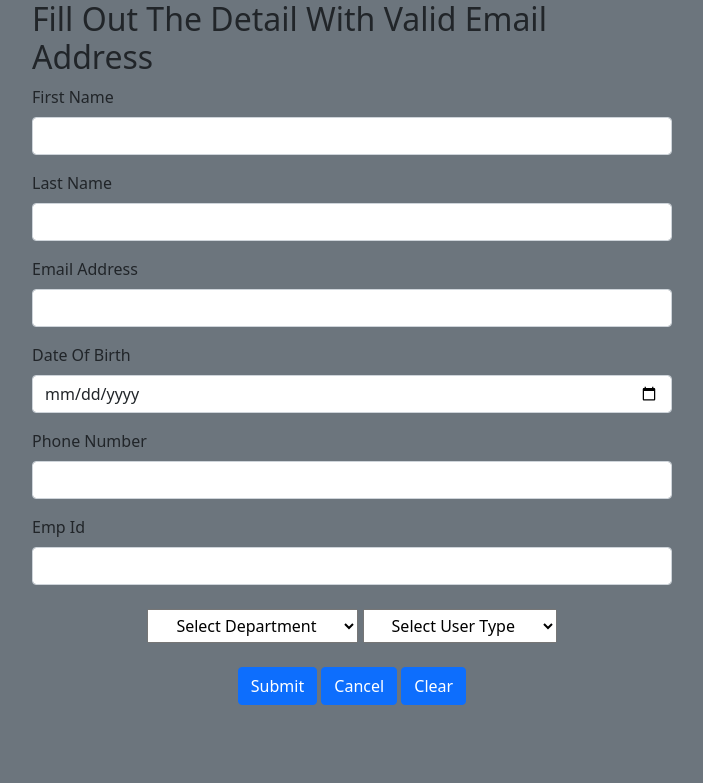
After one commit to AzharUddinSheikh/ElmsSystem, a PHP site: page /elms/src/addEmp.php in a window 1280 px wide. The commit adds this page. Shown: the top 783 px of the page, without its empty margins (288-991 px from the left). Run offline with PHP 8.4, Linux system fonts and the light colour scheme; the visitor is signed in with stand-in values (Sample User, id 1).

Commit message:
Functionality added
1) employee registration by admin 2) sending email for verification
3) created button for adding employee and department name to database
4) created thankyou page which automatically redirect to admin page

```diff
--- a/src/_db.php
+++ b/src/_db.php
@@ -17,18 +17,59 @@ class Database{
 
 }
 
+class Department{
+
+    private $table_name = "departments";
+    private $dept_name;
+    private $conn;
+
+    private function __construct($dept_name, $db) {
+        $this->dept_name = $dept_name;
+        $this->conn = $db;
+    }
+
+    public function check_dept() {
+        $existsql = "SELECT * FROM $this->table_name Where name = '$this->dept_name'";
+
+        $result = mysqli_query($this->conn, $existsql);
+
+        $rows = mysqli_num_rows($result);
+
+        if ($rows >0) {
+
+          return true;
+
+        } else {
+
+          return false;
+
+        }
+    }
+
+    public function create(){
+
+        $query = "INSERT INTO  $this->table_name (id, name, added_on) VALUES (?, ?, ?)";
+
+        $stmt = $this->conn->prepare($query);
+
+        $stmt->bind_param('iss',3 , $this->dept_name, date("Y-m-d h:i:s"));
+
+        $stmt->execute();
+
+        header("location:admin.php");
+
+    }
+}
+
 class Login{
 
     private $conn;
     private $table_name = "users";
-    public $email;
 
-    // constructor
     public function __construct($db){
         $this->conn = $db;
     }
 
-    // method for checking valid password
     public function valid_pass($form_pass, $db_pass) {
 
         if (password_verify($form_pass, $db_pass)) {
@@ -45,7 +86,6 @@ class Login{
 
     }
 
-    // method for checking valid username
     public function valid_user($email) {
 
         $sql = "SELECT * FROM $this->table_name where email = '$email'";
@@ -56,18 +96,108 @@ class Login{
 
             while($row = $result->fetch_assoc()) {
 
-                $valid_user_pass = $row["password"];
-
-                return $valid_user_pass;
-
+                return $row["password"];
               }
 
-          } else {
+        } else {
 
               die("user not found");
+        }
+    }
+}
 
-          }
+class Email{
+    private $email;
+    private $empid;
 
+    public static function sendEmail($email, $empid){
+        $to = $email;
+        $subject = "ELMS Employee Email Verification";
+        $message = "<a href=http://localhost/elms/verify.php?empid=".$empid.">Verified Your Account</a>";
+        $headers = 'From: azharsheikh760@gmail.com'       . "\r\n" .
+                    'Reply-To: azharsheikh760@gmail.com' . "\r\n" .
+                    'X-Mailer: PHP/' . phpversion();
+
+        if (!mail($to, $subject, $message, $headers)) {
+
+            die("mail has not been send to registered email, Registration Failed");
+        }
+    }
+}
+
+class Employee{
+
+    private $conn;
+    private $email;
+
+    public function __construct($db, $email) {
+
+        $this->conn = $db;
+        $this->email = $email;
+
+    }
+
+    public function create_detail($number, $dob){
+
+        $result = $this->conn->query("SELECT id FROM users WHERE `email`= '$this->email'");
+        $last_id = (int)$result->fetch_assoc()["id"];
+        $birth_key = 'birthday';
+        $phone_key = 'number';
+
+        for ($x=0; $x < 2; $x++) {
+
+            if ($x == 0) {
+                $query = "INSERT INTO user_details (user_id, user_key, user_value) VALUES(?, ?, ?)";
+
+                $stmt = $this->conn->prepare($query);
+
+                $stmt->bind_param('iss',$last_id ,$birth_key, $dob);
+
+                $stmt->execute();
+
+            } elseif ($x == 1) {
+                $query = "INSERT INTO user_details (user_id, user_key, user_value) VALUES(?, ?, ?)";
+
+                $stmt = $this->conn->prepare($query);
+
+                $stmt->bind_param('isi', $last_id, $phone_key, $number);
+
+                $stmt->execute();
+            }
+        }
+
+        $stmt->close();
+
+        header('location: ../partials/thankyou.php');
+    }
+
+    public function create_user($empid, $fname, $lname, $department, $usertype){
+
+        $query = "INSERT INTO  users (emp_id, first_name, last_name, email, department_id, user_type, added_on) VALUES (?, ?, ?, ?, ?, ?, ?)";
+
+        $stmt = $this->conn->prepare($query);
+
+        $date = date("Y-m-d h:i:s");
+
+        $stmt->bind_param('issssis',$empid, $fname, $lname, $this->email, $department, $usertype, $date);
+
+        $stmt->execute();
+
+        $stmt->close();
+    }
+
+    public function check_user() {
+        $existsql = "SELECT * FROM users Where email = '$this->email'";
+
+        $result = mysqli_query($this->conn, $existsql);
+
+        $rows = mysqli_num_rows($result);
+
+        if ($rows >0) {
+
+          die("email already exists unable to register");
+
+        }
     }
 }
 
--- /dev/null
+++ b/src/addEmp.php
@@ -0,0 +1,104 @@
+<?php
+include '_db.php';
+session_start();
+
+if(!isset($_SESSION['loggedin']) || $_SESSION['loggedin'] != true) {
+
+  header("location: ../index.php");
+
+  exit;
+}
+
+if ($_SERVER['REQUEST_METHOD']=="POST") {
+
+    $fname = $_POST['fname'];
+    $lname = $_POST['lname'];
+    $email = $_POST['email'];
+    $dob   = $_POST['dob'];
+    $number= $_POST['number'];
+    $empid = $_POST['empid'];
+    $dname = $_POST['dname'];
+    $utype = $_POST['utype'];
+
+    // get database connection
+    $database = new Database();
+    $db = $database->getConnection();
+
+    $common = (new Employee($db, $email));
+
+    $common->check_user();
+
+    Email::sendEmail($email, $empid);
+
+    $common->create_user($empid, $fname, $lname, $dname, $utype);
+
+    $common->create_detail($number, $dob);
+
+}
+
+?>
+
+<html lang="en">
+<head>
+    <meta charset="UTF-8">
+    <meta http-equiv="X-UA-Compatible" content="IE=edge">
+    <meta name="viewport" content="width=device-width, initial-scale=1.0">
+    <!-- Bootstrap CSS -->
+    <link href="https://cdn.jsdelivr.net/npm/bootstrap@5.0.2/dist/css/bootstrap.min.css" rel="stylesheet" integrity="sha384-EVSTQN3/azprG1Anm3QDgpJLIm9Nao0Yz1ztcQTwFspd3yD65VohhpuuCOmLASjC" crossorigin="anonymous">
+    <title>Document</title>
+</head>
+<body class="bg-secondary">
+    <div class="w-50 mx-auto">
+      <h2>Fill Out The Detail With Valid Email Address</h2>
+      <form action="" method="POST">
+        <div class="mb-3">
+          <label for="fname" class="form-label">First Name</label>
+          <input type="text" class="form-control" name="fname" id="fname">
+        </div>
+        <div class="mb-3">
+          <label for="lname" class="form-label">Last Name</label>
+          <input type="text" class="form-control" name="lname" id="lname">
+        </div>
+        <div class="mb-3">
+          <label for="email" class="form-label">Email Address</label>
+          <input type="text" class="form-control" name="email" id="email">
+        </div>
+        <div class="mb-3">
+          <label for="dob" class="form-label">Date Of Birth</label>
+          <input type="date" class="form-control" name="dob" id="dob">
+        </div>
+        <div class="mb-3">
+          <label for="number" class="form-label">Phone Number</label>
+          <input type="number" class="form-control" name="number" id="number">
+        </div>
+        <div class="mb-3">
+          <label for="empid" class="form-label">Emp Id</label>
+          <input type="number" class="form-control" name="empid" id="empid">
+        </div>
+        <div class="mb-4 mt-4 text-center ">
+          <select class="col px-md-4 py-md-1" name="dname" id="dname">
+            <option value="" disabled selected>Select Department</option>
+            <option value=1>Php</option>
+            <option value=2>Python</option>
+          </select>
+          <select class="col px-md-4 py-md-1" name="utype" id="utype">
+            <option value="" disabled selected>Select User Type</option>
+            <option value=0>User</option>
+            <option value=1>Admin</option>
+          </select>
+        </div>
+
+        <div class="col-md-12 text-center">
+          <button type="submit" class="btn btn-primary">Submit</button>
+          <a class="btn btn-primary" href="admin.php">Cancel</a>
+          <button type="reset" class="btn btn-primary">Clear</button>
+        </div>
+      </form>
+    </div>
+
+
+    <!-- Option 1: Bootstrap Bundle with Popper -->
+    <script src="https://cdn.jsdelivr.net/npm/bootstrap@5.0.2/dist/js/bootstrap.bundle.min.js" integrity="sha384-MrcW6ZMFYlzcLA8Nl+NtUVF0sA7MsXsP1UyJoMp4YLEuNSfAP+JcXn/tWtIaxVXM" crossorigin="anonymous"></script>
+
+  </body>
+</html>
```
Also changed, not shown: css/styles.css (+7 -0 lines), partials/thankyou.php (added, +30 -0 lines), src/admin.php (+33 -3 lines).
